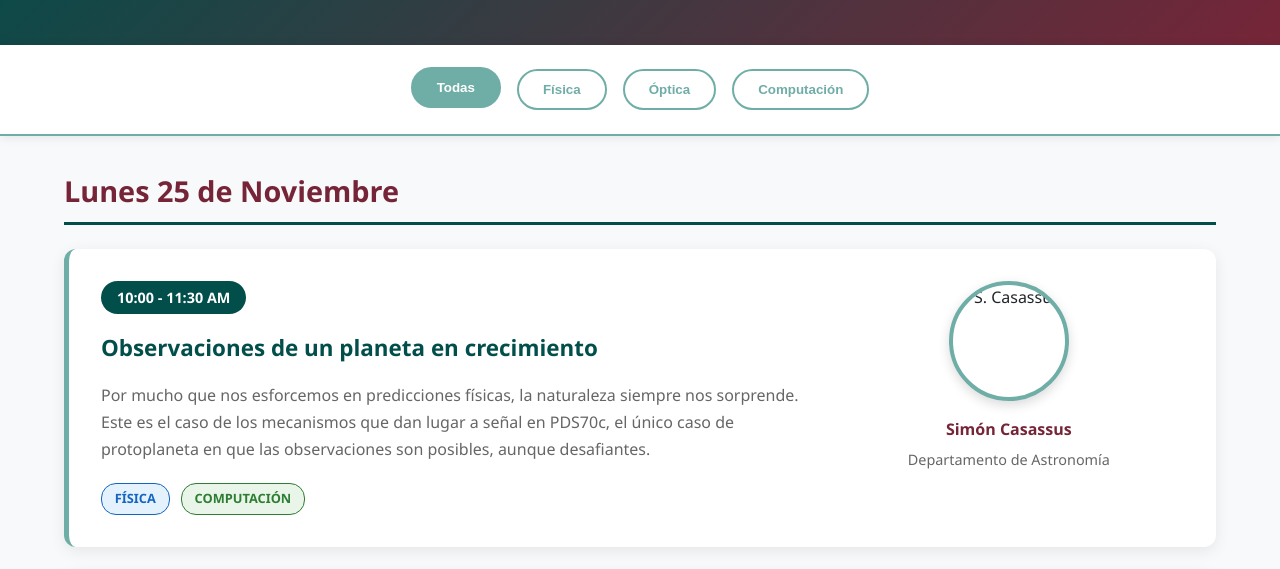
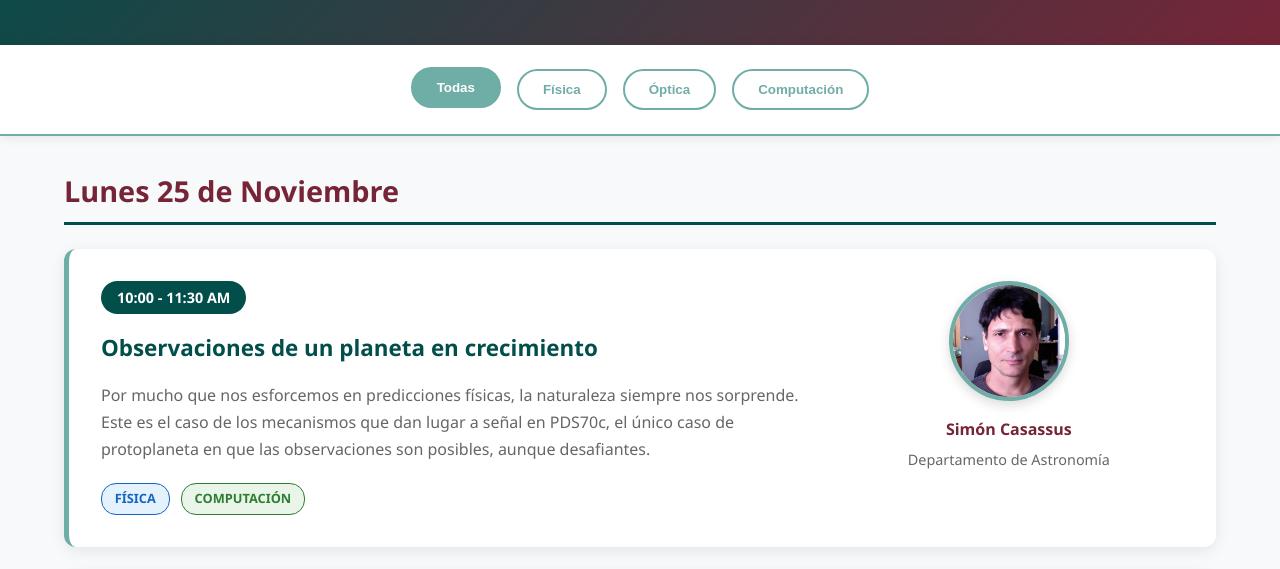
Before and after one commit to asambleafias/semana-fias, a plain HTML site: page index.html in a window 1280 px wide. Shown: the part 164-733 px from the top of the page. Drawn offline with Linux system fonts and the light colour scheme.

Commit message:
Update index.html

```diff
--- a/index.html
+++ b/index.html
@@ -45,7 +45,7 @@
                     </div>
                 </div>
                 <div class="profesor">
-                    <img src="assets/images/profedores/simon-casassus.jpg" alt="S. Casassus" class="foto-profesor">
+                    <img src="assets/images/profesores/simon-casassus.jpg" alt="S. Casassus" class="foto-profesor">
                     <div class="info-profesor">
                         <h4>Simón Casassus</h4>
                         <p>Departamento de Astronomía</p>
```
